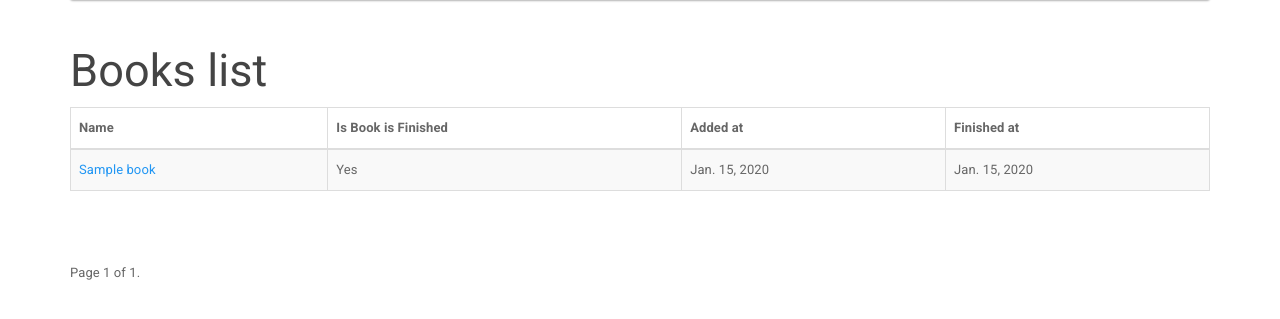
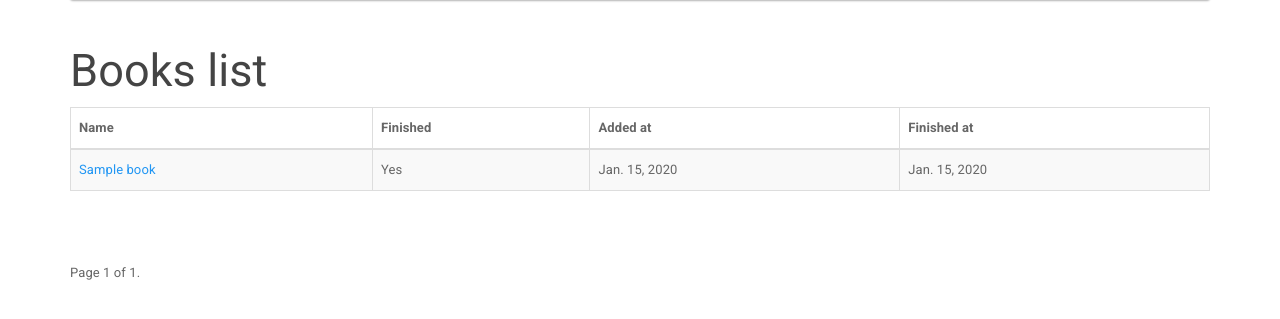
Before and after one commit to pyprism/Hiren-Books, a Django app: page /dashboard/ in a window 1280 px wide. Shown: the part 64-383 px from the top of the page. Run offline with Django 3.2, Linux system fonts and the light colour scheme; a user stored in the database is signed in; tables that the repository leaves empty hold one stand-in row (values such as "Sample post"); some libraries are stand-ins or nearby versions.

Commit message:
fixed weired cell name

```diff
--- a/templates/dashboard.html
+++ b/templates/dashboard.html
@@ -6,7 +6,7 @@
         <thead>
         <tr>
             <th>Name</th>
-            <th>Is Book is Finished</th>
+            <th>Finished</th>
             <th>Added at</th>
             <th>Finished at</th>
         </tr>
```
